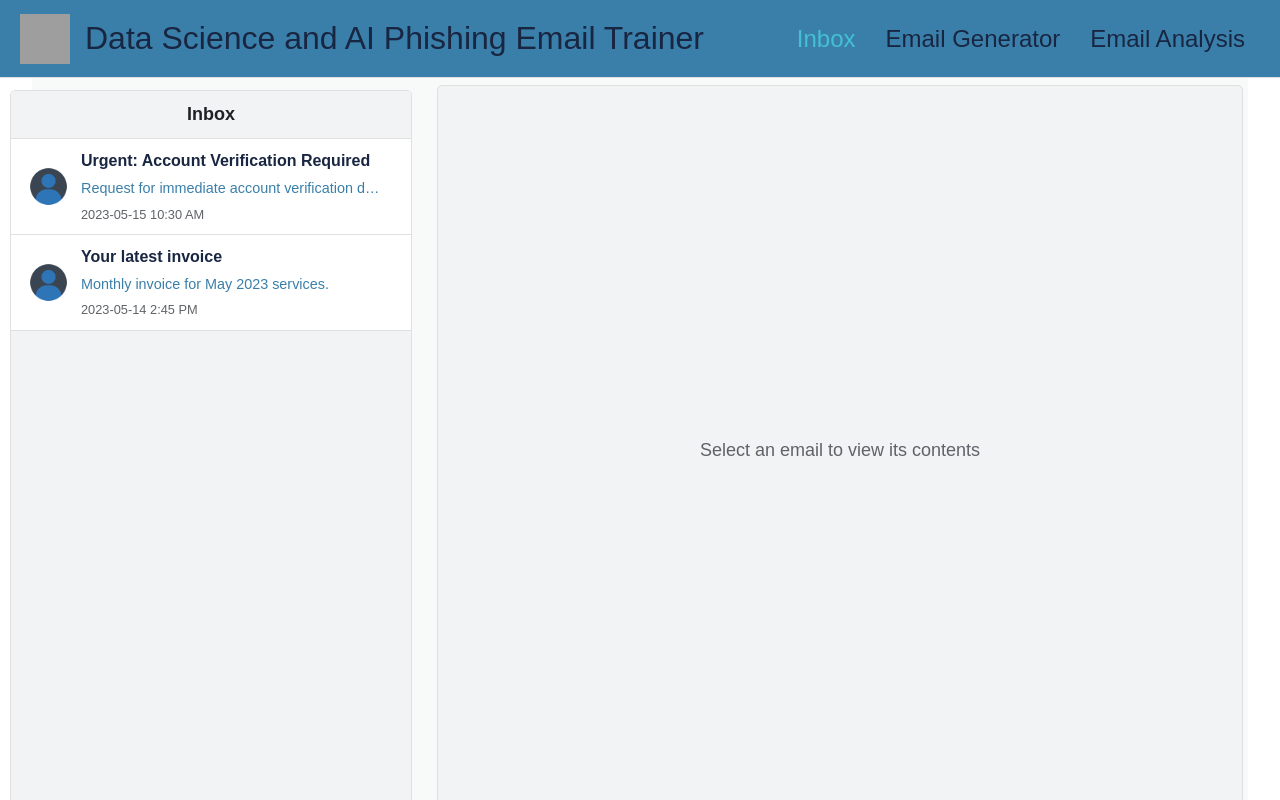
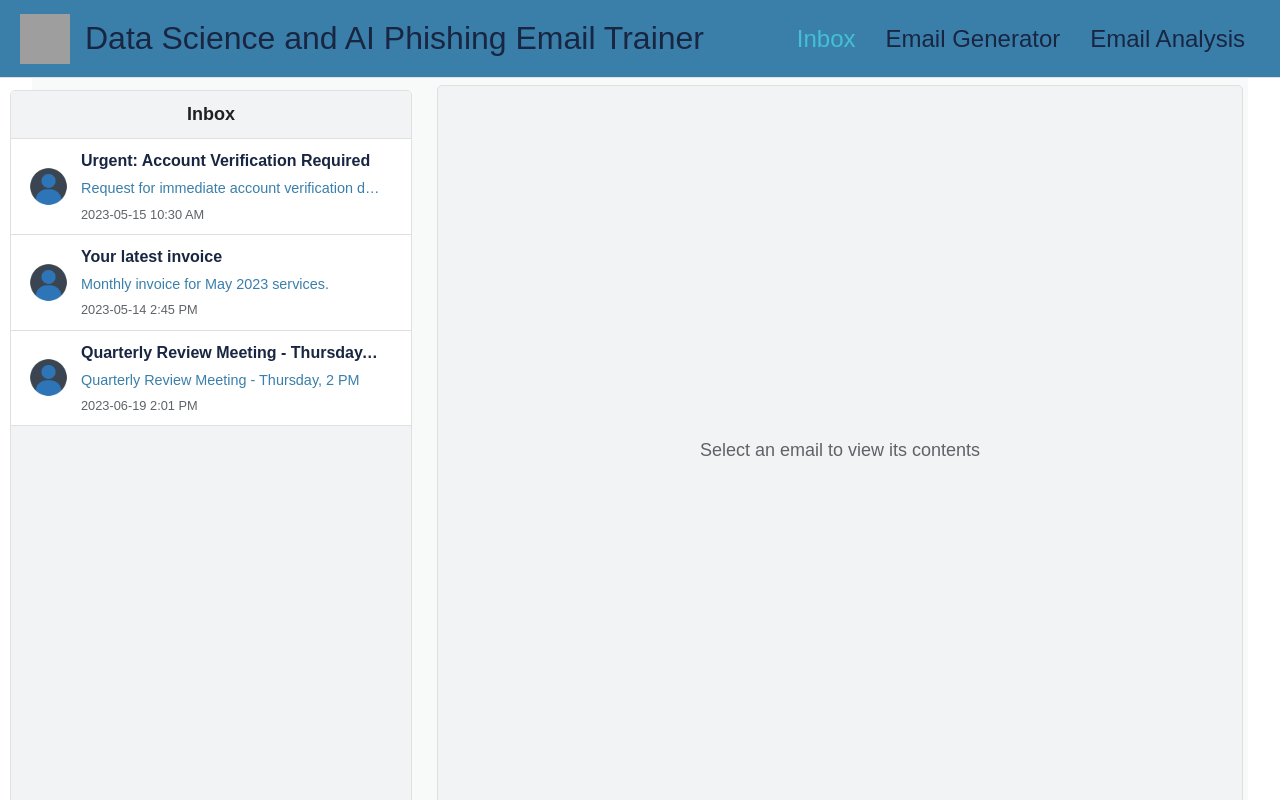
Before and after one commit to Mbee0/CSAF_Demo, a Vue app: page / in a window 1280 px wide. Built offline with nearby package versions, Linux system fonts and the light colour scheme; grey boxes are pictures that could not be loaded.

Commit message:
Added new email and changed hint to explanation

```diff
--- a/src/components/HelpButton.vue
+++ b/src/components/HelpButton.vue
@@ -1,8 +1,8 @@
 <script setup>
-import { ref } from 'vue';
+import { ref } from "vue";
 
 const props = defineProps({
-  hints: Array
+  hints: Array,
 });
 
 const showHints = ref(false);
@@ -14,7 +14,9 @@ const toggleHints = () => {
 
 <template>
   <div class="help-button">
-    <button @click="toggleHints">{{ showHints ? 'Hide Help' : 'Show Help' }}</button>
+    <button @click="toggleHints">
+      {{ showHints ? "Hide Explanation" : "Show Explanation" }}
+    </button>
     <ul v-if="showHints">
       <li v-for="(hint, index) in hints" :key="index">{{ hint }}</li>
     </ul>
--- a/src/emails.json
+++ b/src/emails.json
@@ -31,6 +31,22 @@
         "Professional tone",
         "Specific invoice details"
       ]
+    },
+    {
+      "id": 3,
+      "subject": "Quarterly Review Meeting - Thursday, 2 PM",
+      "from": "Jennifer Smith <jennifer.smith@company.com>",
+      "to": "team@company.com",
+      "date": "2023-06-19 2:01 PM",
+      "summary": "Quarterly Review Meeting - Thursday, 2 PM",
+      "body": "Dear Team,\n\nI hope this email finds you well. I'm writing to remind everyone about our upcoming Quarterly Review Meeting scheduled for this Thursday at 2 PM in the main conference room.\n\nAgenda:\n1. Q2 Performance Overview\n2. Project Update\n3. Q3 Goals and Strategies\n4. Open Discussion\n\nPlease come prepared with your team's updates and any questions you may have. If you're unable to attend in person, you can join via our usual video conferencing link: https://company.zoom.us/j/123456789\n\nDon't forget to bring your laptops for the interactive portion of the meeting.\n\nIf you have any questions or need to discuss anything before the meeting, feel free to drop by my office or send me an email.\n\nLooking forward to seeing everyone on Thursday!\n\nBest regards,\nJennifer Smith\nHead of Operations\nCompany Inc.",
+      "isPhishing": false,
+      "hints": [
+        "Expected sender",
+        "No urgent action required",
+        "Professional tone",
+        "Specific invoice details"
+      ]
     }
   ]
 }
```
Lines whose indentation alone changed are shown as unchanged.
